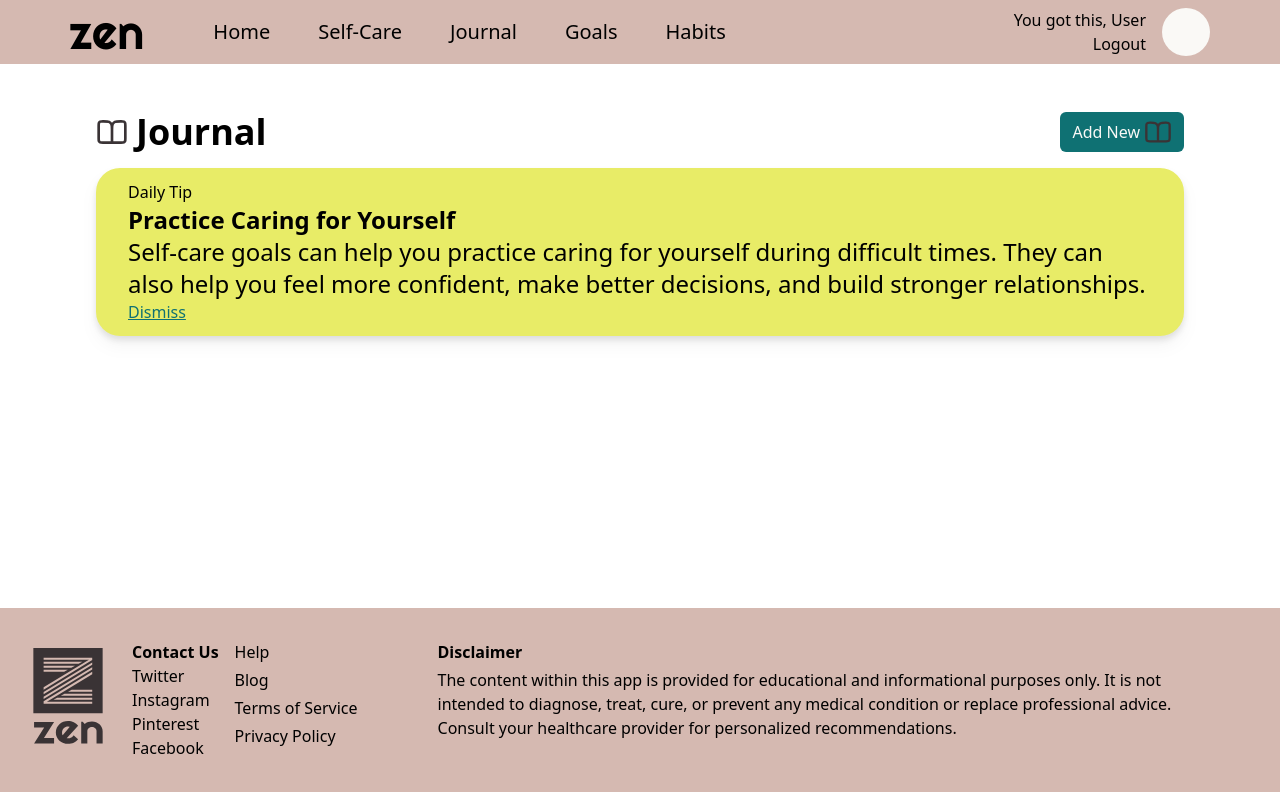
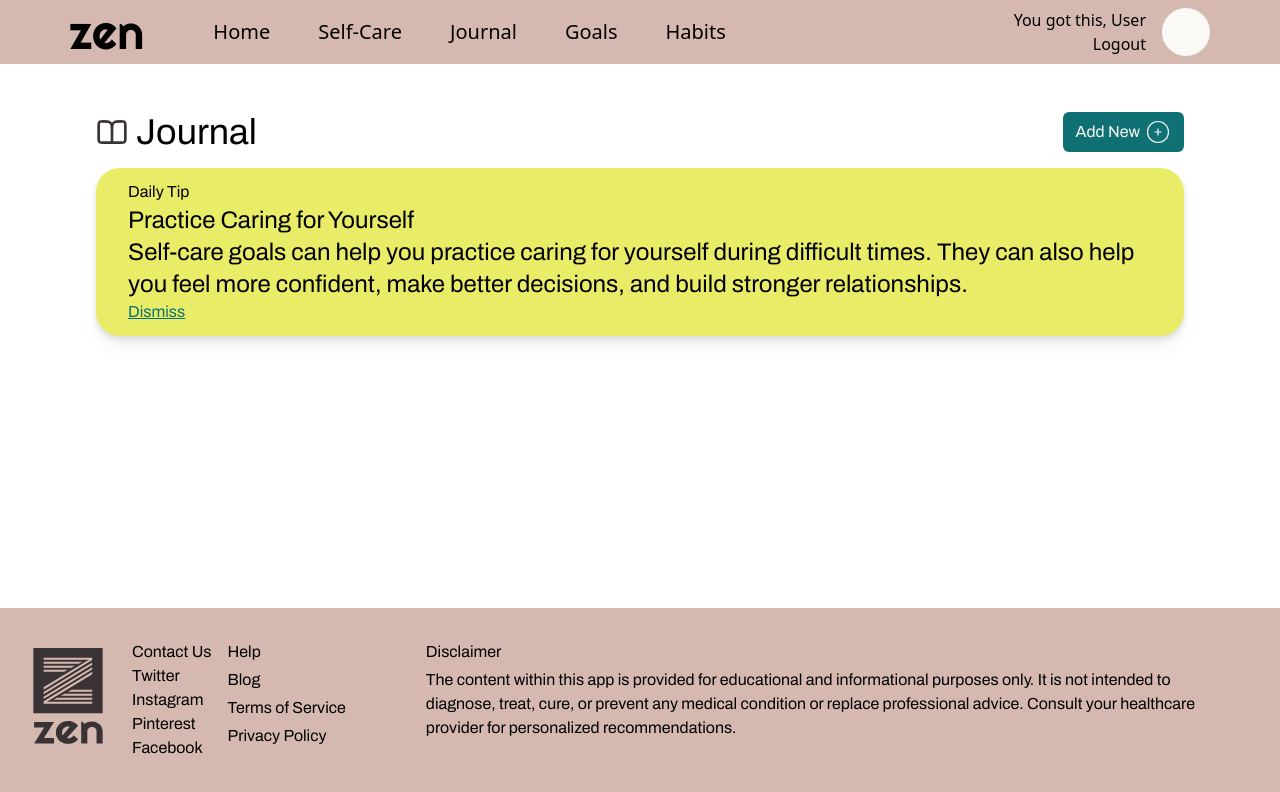
Before and after one commit to rominadouk/zen-redesign, a React (Create React App) app: page /journal in a window 1280 px wide. Shown: the top 792 px of the page. Built offline with nearby package versions, Linux system fonts and the light colour scheme.

Commit message:
changes to dailytip

```diff
--- a/src/modules/Footer.tsx
+++ b/src/modules/Footer.tsx
@@ -2,7 +2,7 @@ import { ReactComponent as ZenLogo } from '../assets/zen-logo.svg'
 const Footer = () => {
 
     return (
-            <footer className='bg-light-brown mt-auto w-screen pb-10 text-base md:flex md:flex-row md:justify-around'>
+            <footer className='bg-light-brown mt-auto w-screen pb-10 text-base md:flex md:flex-row md:justify-around font-archivo'>
                 <div id='footer-logo-container' className='flex flex-row justify-center md:place-self-center md:ml-5'>
                     <ZenLogo className='h-24 mt-6'/>
                 </div>
--- a/src/modules/goals-page/goals.tsx
+++ b/src/modules/goals-page/goals.tsx
@@ -93,7 +93,7 @@ const Goals = () => {
 
 
     return (
-        <div className='font-archivo mb-24'>
+        <div className='font-archivo'>
             {/* GOALS HEADER */}
             <section id='goals-top' className='flex flex-row mt-12 mb-4 mx-5 md:mx-16 justify-between xl:mx-24'>
                 <div className='flex flex-row'>
--- a/src/modules/home-page/home.tsx
+++ b/src/modules/home-page/home.tsx
@@ -3,7 +3,7 @@ import { ReactComponent as SupportIcon} from "./images/support-icon.svg"
 
 const Home = () => {
     return (
-        <div>
+        <div className='font-archivo'>
             {/* Main Top Image + Image Description*/}
             <div id='home-main-img' className='w-screen h-60 lg:h-96'></div>
             <div className='mx-4 mt-9 md:flex md:flex-row md:justify-center lg:mt-16 lg:mx-20'>
--- a/src/modules/journal-page/journal.tsx
+++ b/src/modules/journal-page/journal.tsx
@@ -1,23 +1,22 @@
 import DailyTip from "../DailyTip";
 import { ReactComponent as JournalIcon } from '../../assets/journal-icon.svg'
-import { ReactComponent as AddIcon } from '../../assets/journal-icon.svg'
+import { ReactComponent as AddIcon } from '../../assets/add-icon.svg'
 
 const Journal = () => {
     return (
-        <div>
+        <div className='font-archivo'>
             <section id='goals-top' className='flex flex-row mt-12 mb-4 mx-5 md:mx-16 justify-between xl:mx-24'>
                 <div className='flex flex-row'>
                     <JournalIcon className='w-8 h-8 self-center'/>
                     <h1 className='text-4xl ml-2 font-bold'>Journal</h1>
                 </div>
                 {/* ADD GOAL BUTTON */}
-                <button id='add-goal-button' className='flex bg-sea-green-blue rounded-md px-3'>
+                <button className='flex bg-sea-green-blue rounded-md px-3'>
                     <p className='text-off-white self-center py-2'>Add New</p>
                     <AddIcon className='text-off-white h-7 w-7 self-center ml-1'/>
                 </button>
             </section>
             <DailyTip />
-
         </div>
      );
 }
--- a/src/modules/selfcare-page/self-care.tsx
+++ b/src/modules/selfcare-page/self-care.tsx
@@ -3,7 +3,7 @@ import { ReactComponent as SelfCareIcon } from '../../assets/selfcare-icon.svg'
 
 const SelfCare = () => {
     return (
-        <div>
+        <div className="font-archivo">
             <section className='flex flex-row mt-12 mb-4 mx-5 md:mx-16 justify-between xl:mx-24'>
                 <div className='flex flex-row'>
                     <SelfCareIcon className='w-8 h-8 self-center'/>
```
